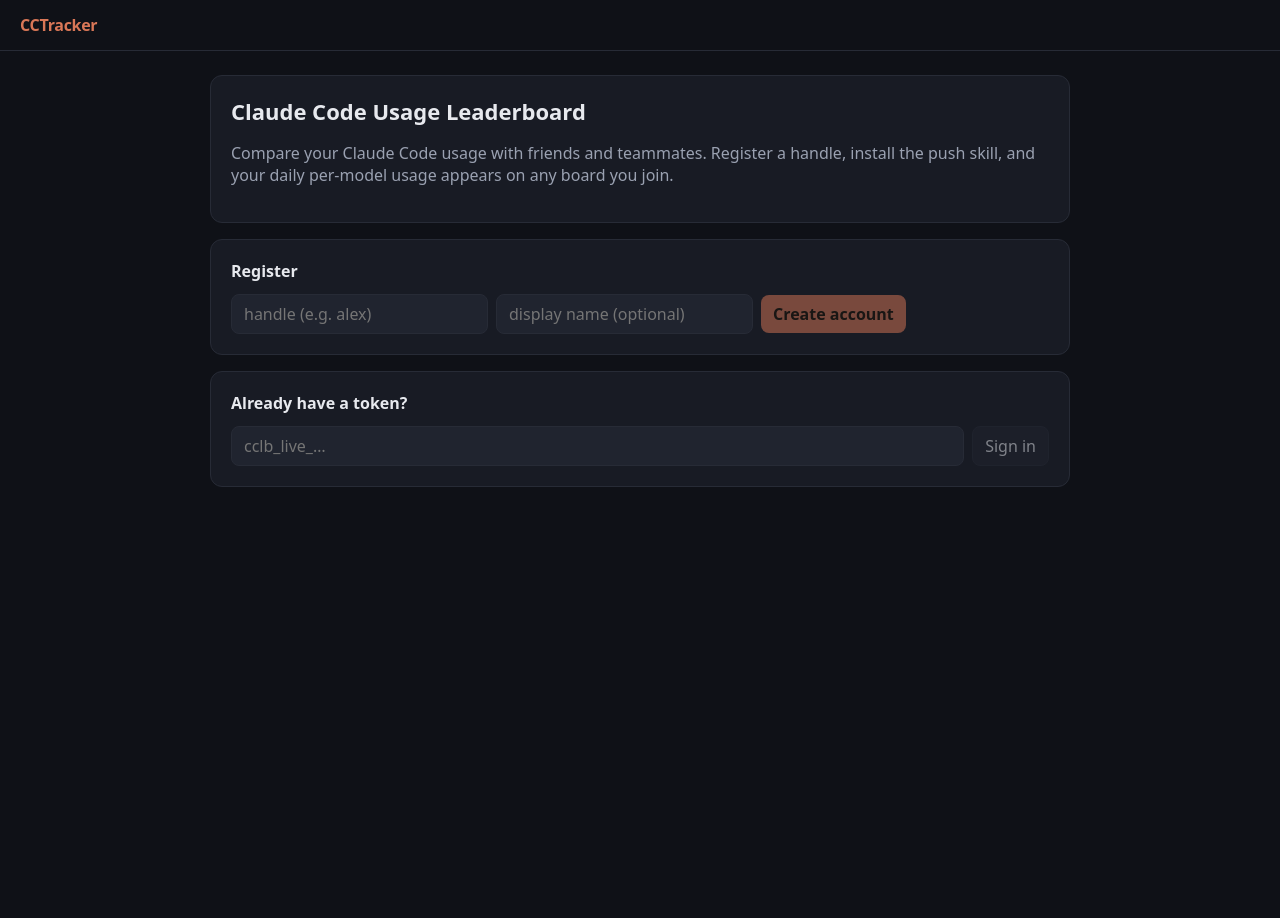
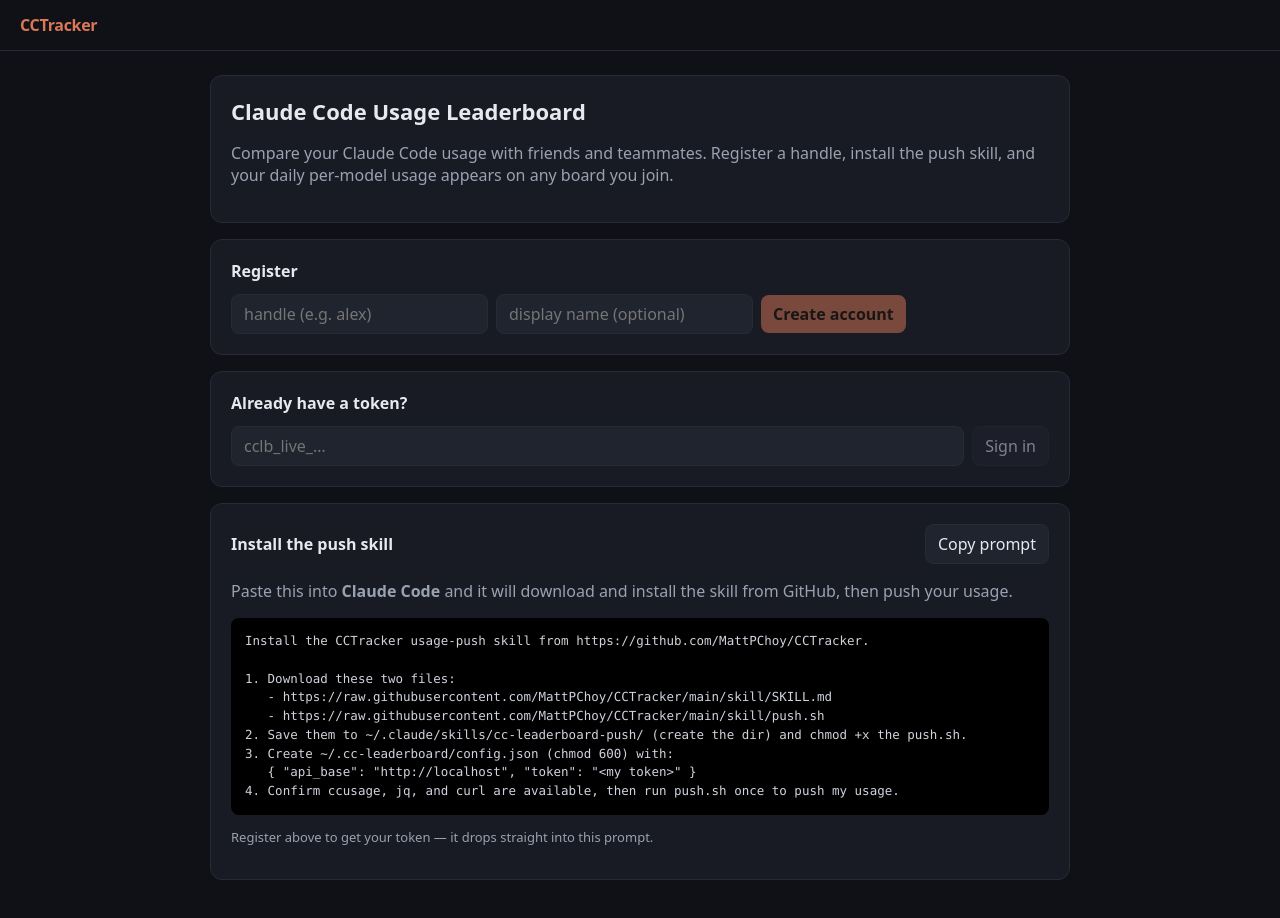
Before and after one commit to MattPChoy/CCTracker, a Vue app in the folder web/: page / in a window 1280 px wide. Shown: the top 918 px of the page. Before the commit the page ends 800 px from the top, so only its background shows below. Built offline with nearby package versions, Linux system fonts and the light colour scheme.

Commit message:
feat(web): add install-skill card with copyable Claude Code prompt
Prefills the user's token when signed in; renders on Home and Boards with a
copy-to-clipboard button.

```diff
--- /dev/null
+++ b/web/src/components/InstallSkill.vue
@@ -0,0 +1,65 @@
+<script setup lang="ts">
+import { computed, ref } from "vue";
+
+// When signed in we can prefill the real token; otherwise a placeholder.
+const props = defineProps<{ token?: string | null }>();
+
+const apiBase = window.location.origin;
+const tokenText = computed(() => props.token || "<my token>");
+
+const prompt = computed(
+  () => `Install the CCTracker usage-push skill from https://github.com/MattPChoy/CCTracker.
+
+1. Download these two files:
+   - https://raw.githubusercontent.com/MattPChoy/CCTracker/main/skill/SKILL.md
+   - https://raw.githubusercontent.com/MattPChoy/CCTracker/main/skill/push.sh
+2. Save them to ~/.claude/skills/cc-leaderboard-push/ (create the dir) and chmod +x the push.sh.
+3. Create ~/.cc-leaderboard/config.json (chmod 600) with:
+   { "api_base": "${apiBase}", "token": "${tokenText.value}" }
+4. Confirm ccusage, jq, and curl are available, then run push.sh once to push my usage.`,
+);
+
+const copied = ref(false);
+async function copy() {
+  try {
+    await navigator.clipboard.writeText(prompt.value);
+    copied.value = true;
+    setTimeout(() => (copied.value = false), 1500);
+  } catch {
+    copied.value = false;
+  }
+}
+</script>
+
+<template>
+  <div class="card">
+    <div class="row" style="justify-content:space-between">
+      <h2 style="margin:0">Install the push skill</h2>
+      <button class="ghost" @click="copy">{{ copied ? "Copied ✓" : "Copy prompt" }}</button>
+    </div>
+    <p class="muted">
+      Paste this into <strong>Claude Code</strong> and it will download and install the
+      skill from GitHub, then push your usage.
+    </p>
+    <pre class="prompt">{{ prompt }}</pre>
+    <p v-if="!token" class="muted" style="font-size:13px">
+      Register above to get your token — it drops straight into this prompt.
+    </p>
+  </div>
+</template>
+
+<style scoped>
+.prompt {
+  background: #000;
+  color: #cfd3dc;
+  border-radius: 8px;
+  padding: 14px;
+  font-family: ui-monospace, SFMono-Regular, Menlo, monospace;
+  font-size: 12.5px;
+  line-height: 1.5;
+  white-space: pre-wrap;
+  word-break: break-word;
+  overflow-x: auto;
+  margin: 8px 0 4px;
+}
+</style>
--- a/web/src/views/Boards.vue
+++ b/web/src/views/Boards.vue
@@ -1,9 +1,11 @@
 <script setup lang="ts">
 import { onMounted, ref } from "vue";
 import { useRouter } from "vue-router";
-import { api, type Membership } from "../api";
+import { api, getToken, type Membership } from "../api";
+import InstallSkill from "../components/InstallSkill.vue";
 
 const router = useRouter();
+const storedToken = getToken();
 const memberships = ref<Membership[]>([]);
 const handle = ref("");
 const err = ref("");
@@ -82,4 +84,6 @@
       <button class="ghost" :disabled="!joinId || !joinCode" @click="join">Join</button>
     </div>
   </div>
+
+  <InstallSkill :token="storedToken" />
 </template>
--- a/web/src/views/Home.vue
+++ b/web/src/views/Home.vue
@@ -2,6 +2,7 @@
 import { ref } from "vue";
 import { useRouter } from "vue-router";
 import { api, getToken, setToken } from "../api";
+import InstallSkill from "../components/InstallSkill.vue";
 
 const router = useRouter();
 const handle = ref("");
@@ -11,6 +12,7 @@
 const err = ref("");
 const busy = ref(false);
 const alreadyIn = ref(!!getToken());
+const storedToken = getToken();
 
 async function register() {
   err.value = "";
@@ -38,11 +40,14 @@
 </script>
 
 <template>
-  <div v-if="alreadyIn" class="card">
-    <h1>You're signed in</h1>
-    <p class="muted">Head to your boards to see rankings.</p>
-    <button @click="continueIn">Go to boards →</button>
-  </div>
+  <template v-if="alreadyIn">
+    <div class="card">
+      <h1>You're signed in</h1>
+      <p class="muted">Head to your boards to see rankings.</p>
+      <button @click="continueIn">Go to boards →</button>
+    </div>
+    <InstallSkill :token="storedToken" />
+  </template>
 
   <template v-else>
     <div class="card">
@@ -81,5 +86,7 @@
         <button class="ghost" :disabled="!existingToken" @click="useExistingToken">Sign in</button>
       </div>
     </div>
+
+    <InstallSkill :token="newToken" />
   </template>
 </template>
```
